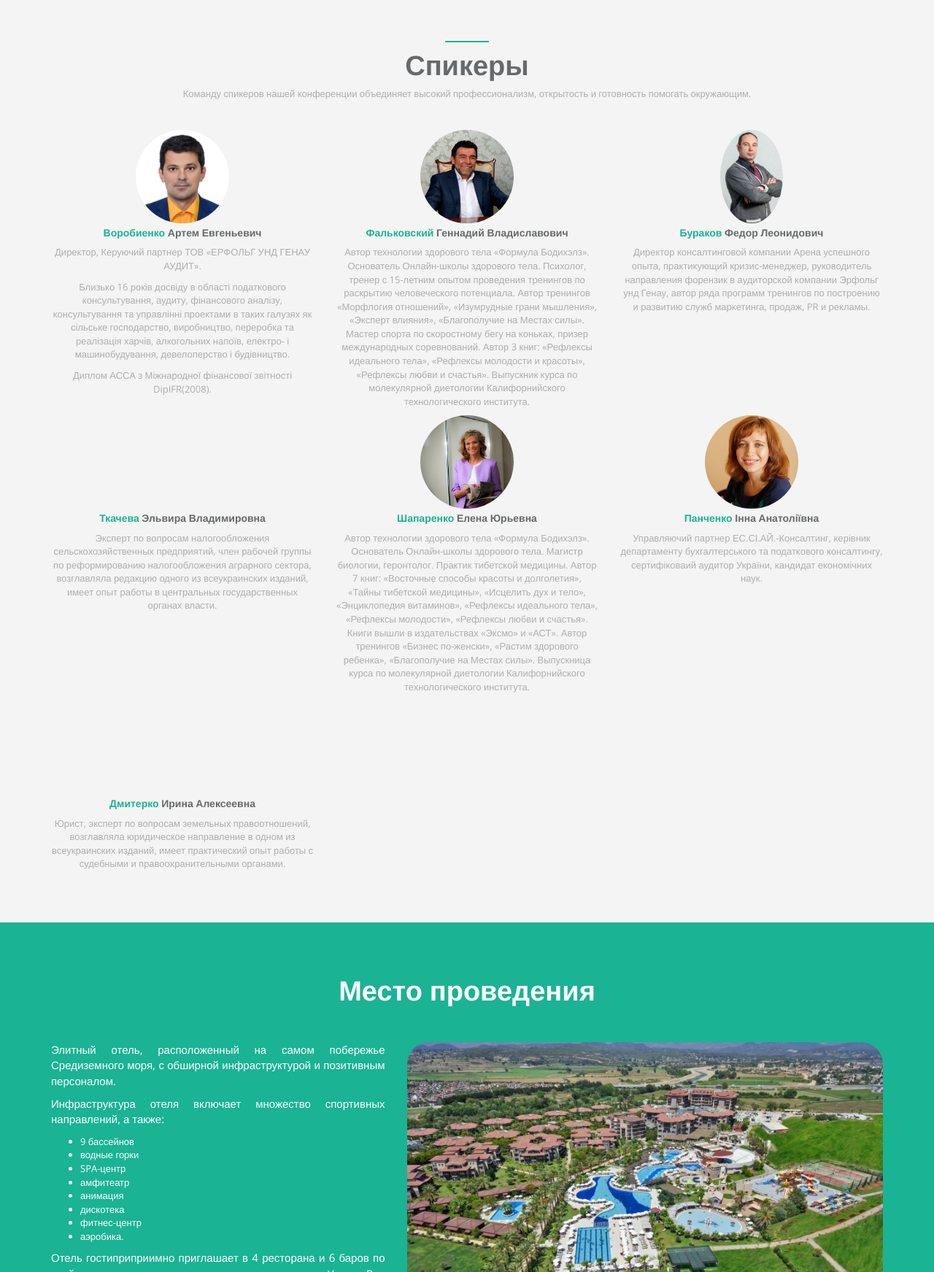
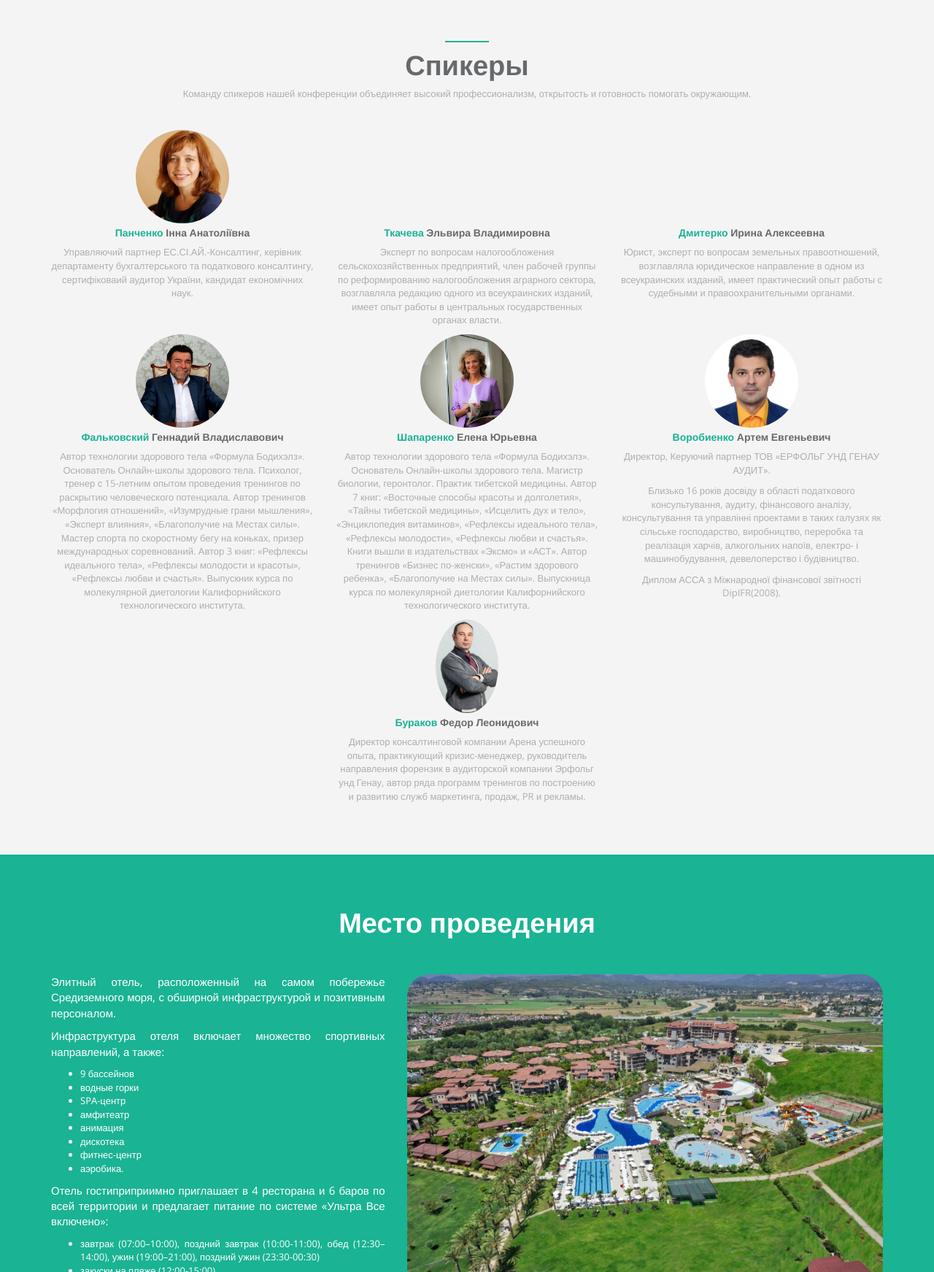
Before and after one commit to PielliaVasyl/a3t, a Django app: template landing/templates/landing.html in a window 1280 px wide. Shown: the part 4757-6500 px from the top of the page at 73% size. Run offline with Django 3.2, Linux system fonts and the light colour scheme; the template is opened without the code that fills it: most values are stand-ins (such as "Sample title", 1, 10 or a date in 2020); some libraries are stand-ins or nearby versions.

Commit message:
some text changes

```diff
--- a/landing/templates/landing.html
+++ b/landing/templates/landing.html
@@ -328,42 +328,59 @@
                 <p>Команду спикеров нашей конференции объединяет высокий профессионализм, открытость и готовность помогать окружающим.</p>
             </div>
         </div>
+
+
+
         <div class="row">
             <div class="col-sm-4 wow fadeInLeft">
                 <div class="team-member">
-                    <img src="{% static 'img/myimg/s5.jpg' %}" class="img-responsive img-circle"
-                         style="height: 128px;" alt=""> <!-- img-small-->
-                    <h4><span class="navy">Воробиенко</span> Артем Евгеньевич</h4>
-                    <p>Директор, Керуючий партнер ТОВ «ЕРФОЛЬГ УНД ГЕНАУ АУДИТ».</p>
-<p>Близько 16 років досвіду в області податкового консультування, аудиту, фінансового аналізу, консультування та управлінні проектами в таких галузях як сільське господарство, виробництво, переробка та реалізація харчів, алкогольних напоїв, електро- і машинобудування, девелоперство і будівництво.</p>
-<p>Диплом АССА з Міжнародної фінансової звітності DipIFR(2008).</p>
+                    <img src="{% static 'img/myimg/s6.jpg' %}" class="img-responsive img-circle"
+                         style="height: 128px;" alt="">
+                    <h4><span class="navy">Панченко</span> Інна Анатоліївна</h4>
+                    <p>Управляючий партнер ЕС.СІ.АЙ.-Консалтинг, керівник департаменту бухгалтерського та податкового
+                        консалтингу, сертифіковаий аудитор України, кандидат економічних наук.</p>
                 </div>
             </div>
             <div class="col-sm-4">
                 <div class="team-member wow zoomIn">
-                    <img src="{% static 'img/myimg/s11.jpg' %}" class="img-responsive img-circle"
-                         style="width:128px; height: 128px;" alt="">
-                    <h4><span class="navy">Фальковский</span> Геннадий Владиславович</h4>
-                    <p>Автор технологии здорового тела «Формула Бодихэлз». Основатель Онлайн-школы здорового тела. Психолог, тренер с 15-летним опытом проведения тренингов по раскрытию человеческого потенциала. Автор тренингов «Морфлогия отношений», «Изумрудные грани мышления», «Эксперт влияния», «Благополучие на Местах силы». Мастер спорта по скоростному бегу на коньках, призер международных соревнований. Автор 3 книг: «Рефлексы идеального тела», «Рефлексы молодости и красоты», «Рефлексы любви и счастья». Выпускник курса по молекулярной диетологии Калифорнийского технологического института.</p>
+                    <div style="height:128px"></div>
+<!--<img src="{% static 'img/myimg/s1.png' %}" class="img-responsive img-circle"
+                         style="height: 128px;" alt="">--> <!-- img-small-->
+                    <h4><span class="navy">Ткачева</span> Эльвира Владимировна</h4>
+                    <p>Эксперт по вопросам налогообложения сельскохозяйственных предприятий, член рабочей группы по
+                        реформированию налогообложения аграрного сектора, возглавляла редакцию одного из всеукраинских
+                        изданий, имеет опыт работы в центральных государственных органах власти.</p>
                 </div>
             </div>
             <div class="col-sm-4 wow fadeInRight">
                 <div class="team-member">
-                    <img src="{% static 'img/myimg/s4.jpg' %}" class="img-responsive img-circle"
-                         style="height: 128px;" alt="">
-                    <h4><span class="navy">Бураков</span> Федор Леонидович</h4>
-                    <p>Директор консалтинговой компании Арена успешного опыта, практикующий кризис-менеджер, руководитель направления форензик в аудиторской компании Эрфольг унд Генау, автор ряда программ тренингов по построению и развитию служб маркетинга, продаж, PR и рекламы.</p>
+<div style="height:128px"></div>
+<!--<img src="{% static 'img/myimg/s1.png' %}" class="img-responsive img-circle"
+                         style="height: 128px;" alt="">--> <!-- img-small-->
+                    <h4><span class="navy">Дмитерко</span> Ирина Алексеевна</h4>
+                    <p>Юрист, эксперт по вопросам земельных правоотношений, возглавляла юридическое направление в одном
+                        из всеукраинских изданий, имеет практический опыт работы с судебными и правоохранительными
+                        органами.</p>
                 </div>
             </div>
         </div>
+
+
+
+
         <div class="row">
             <div class="col-sm-4 wow fadeInLeft">
                 <div class="team-member">
-                    <div style="height:128px"></div>
-<!--<img src="{% static 'img/myimg/s1.png' %}" class="img-responsive img-circle"
-                         style="height: 128px;" alt="">--> <!-- img-small-->
-                    <h4><span class="navy">Ткачева</span> Эльвира Владимировна</h4>
-                    <p>Эксперт по вопросам налогообложения сельскохозяйственных предприятий, член рабочей группы по реформированию налогообложения аграрного сектора, возглавляла редакцию одного из всеукраинских изданий, имеет опыт работы в центральных государственных органах власти.</p>
+                    <img src="{% static 'img/myimg/s11.jpg' %}" class="img-responsive img-circle"
+                         style="width:128px; height: 128px;" alt="">
+                    <h4><span class="navy">Фальковский</span> Геннадий Владиславович</h4>
+                    <p>Автор технологии здорового тела «Формула Бодихэлз». Основатель Онлайн-школы здорового тела.
+                        Психолог, тренер с 15-летним опытом проведения тренингов по раскрытию человеческого потенциала.
+                        Автор тренингов «Морфлогия отношений», «Изумрудные грани мышления», «Эксперт влияния»,
+                        «Благополучие на Местах силы». Мастер спорта по скоростному бегу на коньках, призер
+                        международных соревнований. Автор 3 книг: «Рефлексы идеального тела», «Рефлексы молодости и
+                        красоты», «Рефлексы любви и счастья». Выпускник курса по молекулярной диетологии
+                        Калифорнийского технологического института.</p>
                 </div>
             </div>
             <div class="col-sm-4">
@@ -371,29 +388,43 @@
                     <img src="{% static 'img/myimg/s22.jpg' %}" class="img-responsive img-circle"
                          style="width:128px; height: 128px;" alt="">
                     <h4><span class="navy">Шапаренко</span> Елена Юрьевна</h4>
-                    <p>Автор технологии здорового тела «Формула Бодихэлз». Основатель Онлайн-школы здорового тела. Магистр биологии, геронтолог. Практик тибетской медицины. Автор 7 книг: «Восточные способы красоты и долголетия», «Тайны тибетской медицины», «Исцелить дух и тело», «Энциклопедия витаминов», «Рефлексы идеального тела», «Рефлексы молодости», «Рефлексы любви и счастья». Книги вышли в издательствах «Эксмо» и «АСТ». Автор тренингов «Бизнес по-женски», «Растим здорового ребенка», «Благополучие на Местах силы». Выпускница курса по молекулярной диетологии Калифорнийского технологического института.</p>
-              </div>
+                    <p>Автор технологии здорового тела «Формула Бодихэлз». Основатель Онлайн-школы здорового тела.
+                        Магистр биологии, геронтолог. Практик тибетской медицины. Автор 7 книг: «Восточные способы
+                        красоты и долголетия», «Тайны тибетской медицины», «Исцелить дух и тело», «Энциклопедия
+                        витаминов», «Рефлексы идеального тела», «Рефлексы молодости», «Рефлексы любви и счастья».
+                        Книги вышли в издательствах «Эксмо» и «АСТ». Автор тренингов «Бизнес по-женски», «Растим
+                        здорового ребенка», «Благополучие на Местах силы». Выпускница курса по молекулярной диетологии
+                        Калифорнийского технологического института.</p>
+                </div>
             </div>
             <div class="col-sm-4 wow fadeInRight">
                 <div class="team-member">
-                    <img src="{% static 'img/myimg/s6.jpg' %}" class="img-responsive img-circle"
-                         style="height: 128px;" alt="">
-                    <h4><span class="navy">Панченко</span> Інна Анатоліївна</h4>
-                    <p>Управляючий партнер ЕС.СІ.АЙ.-Консалтинг, керівник департаменту бухгалтерського та податкового консалтингу, сертифіковаий аудитор України, кандидат економічних наук.</p>
+                    <img src="{% static 'img/myimg/s5.jpg' %}" class="img-responsive img-circle"
+                         style="height: 128px;" alt=""> <!-- img-small-->
+                    <h4><span class="navy">Воробиенко</span> Артем Евгеньевич</h4>
+                    <p>Директор, Керуючий партнер ТОВ «ЕРФОЛЬГ УНД ГЕНАУ АУДИТ».</p>
+                    <p>Близько 16 років досвіду в області податкового консультування, аудиту, фінансового аналізу,
+                        консультування та управлінні проектами в таких галузях як сільське господарство, виробництво,
+                        переробка та реалізація харчів, алкогольних напоїв, електро- і машинобудування, девелоперство і
+                        будівництво.</p>
+                    <p>Диплом АССА з Міжнародної фінансової звітності DipIFR(2008).</p>
                 </div>
             </div>
         </div>
+
         <div class="row">
-            <div class="col-sm-4 wow fadeInLeft">
-                <div class="team-member">
-                    <div style="height:128px"></div>
-<!--<img src="{% static 'img/myimg/s1.png' %}" class="img-responsive img-circle"
-                         style="height: 128px;" alt="">--> <!-- img-small-->
-                    <h4><span class="navy">Дмитерко</span> Ирина Алексеевна</h4>
-                   <p>Юрист, эксперт по вопросам земельных правоотношений, возглавляла юридическое направление в одном из всеукраинских изданий, имеет практический опыт работы с судебными и правоохранительными органами.</p>
+            <div class="col-sm-4 col-sm-offset-4">
+                <div class="team-member wow zoomIn">
+                    <img src="{% static 'img/myimg/s4.jpg' %}" class="img-responsive img-circle"
+                         style="height: 128px;" alt="">
+                    <h4><span class="navy">Бураков</span> Федор Леонидович</h4>
+                    <p>Директор консалтинговой компании Арена успешного опыта, практикующий кризис-менеджер,
+                        руководитель направления форензик в аудиторской компании Эрфольг унд Генау, автор ряда программ
+                        тренингов по построению и развитию служб маркетинга, продаж, PR и рекламы.</p>
                 </div>
             </div>
         </div>
+
         <div class="row">
             <div class="col-lg-8 col-lg-offset-2 text-center m-t-lg m-b-lg">
            <!--     <p>Lorem ipsum dolor sit amet, consectetur adipisicing elit. Aut eaque, laboriosam veritatis, quos non quis ad perspiciatis, totam corporis ea, alias ut unde.</p> -->
```
